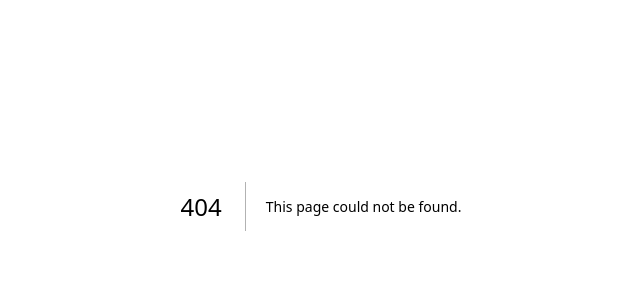
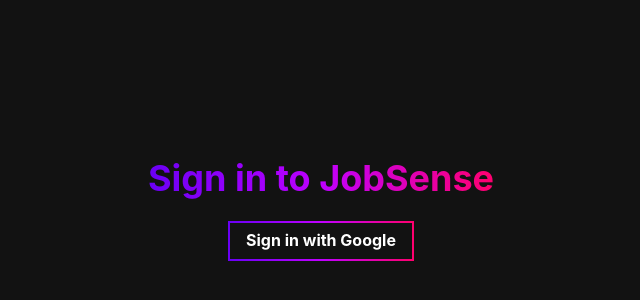
Before and after one commit to JobSenseSG/JobSense, a Next.js app: page /auth/signin in a window 1280 px wide. Before the commit this address had no page. Shown: the part 194-494 px from the top of the page, without its empty margins (319-959 px from the left). Built offline with nearby package versions, Linux system fonts and the light colour scheme; no server answers.

Commit message:
adding authentication

```diff
--- a/package.json
+++ b/package.json
@@ -16,11 +16,12 @@
     "@emotion/react": "^11.11.4",
     "@emotion/styled": "^11.11.5",
     "@google/generative-ai": "^0.5.0",
+    "@next-auth/supabase-adapter": "^0.2.1",
     "@quillforms/react-renderer-utils": "^5.11.0",
     "@quillforms/renderer-core": "^5.9.0",
     "@react-pdf-viewer/core": "^3.12.0",
     "@react-pdf/renderer": "^3.4.2",
-    "@supabase/supabase-js": "^2.44.3",
+    "@supabase/supabase-js": "^2.45.2",
     "aws-sdk": "^2.1658.0",
     "axios": "^1.7.2",
     "dotenv": "^16.4.5",
@@ -28,6 +29,7 @@
     "framer-motion": "^11.0.25",
     "gpt4all": "^4.0.0",
     "next": "14.1.4",
+    "next-auth": "^4.24.7",
     "openai": "^4.55.7",
     "pdfjs-dist": "^2.16.105",
     "pg": "^8.11.5",
--- /dev/null
+++ b/pages/auth/signin.tsx
@@ -0,0 +1,80 @@
+import { createClient } from '@supabase/supabase-js';
+import {
+  Box,
+  Button,
+  Text,
+  VStack,
+  chakra,
+  Flex,
+} from "@chakra-ui/react";
+
+// Initialize the Supabase client
+const supabaseUrl = process.env.NEXT_PUBLIC_SUPABASE_URL!;
+const supabaseKey = process.env.NEXT_PUBLIC_SUPABASE_ANON_KEY!;
+console.log("Supabase URL:", supabaseUrl);
+console.log("Supabase Key:", supabaseKey);
+
+const supabase = createClient(supabaseUrl, supabaseKey);
+
+
+const GradientText = chakra(Text, {
+  baseStyle: {
+    bgClip: "text",
+    bgGradient: "linear(to-r, #6A00F4, #BF00FF, #FF006E)",
+    fontWeight: "bold",
+    display: "inline",
+  },
+});
+
+const SignIn: React.FC = () => {
+
+  const signInWithGoogle = async () => {
+    const { data, error } = await supabase.auth.signInWithOAuth({
+      provider: 'google',
+    });
+
+    if (error) {
+      console.error("Error signing in:", error.message);
+    } else {
+      console.log("Redirecting to:", data.url);  // Supabase should handle the redirect
+    }
+  };
+
+  return (
+    <Flex
+      justify="center"
+      align="center"
+      height="100vh"
+      bg="#121212"
+      color="white"
+    >
+      <VStack spacing={4}>
+        <GradientText fontSize="4xl">Sign in to JobSense</GradientText>
+        <Button
+          onClick={signInWithGoogle}
+          sx={{
+            border: "2px solid",
+            borderImageSlice: 1,
+            borderImageSource: "linear-gradient(to right, #6A00F4, #BF00FF, #FF006E)",
+            borderRadius: "12px",
+            backgroundColor: "transparent",
+            color: "white",
+            padding: "0.5rem 1rem",
+            fontWeight: "bold",
+            transition: "all 0.3s ease-in-out",
+            _hover: {
+              backgroundColor: "linear-gradient(to right, #6A00F4, #BF00FF, #FF006E)",
+              color: "white",
+              borderRadius: "12px",
+              boxShadow: "0px 0px 15px rgba(106, 0, 244, 0.7)",
+            },
+          }}
+        >
+          Sign in with Google
+        </Button>
+      </VStack>
+    </Flex>
+  );
+};
+
+export default SignIn;
```
Also changed, not shown: pages/api/auth/[...nextauth].ts (added, +18 -0 lines), pages/index.tsx (+45 -5 lines), 2 other files (tests, documents, lock files or other folders).
